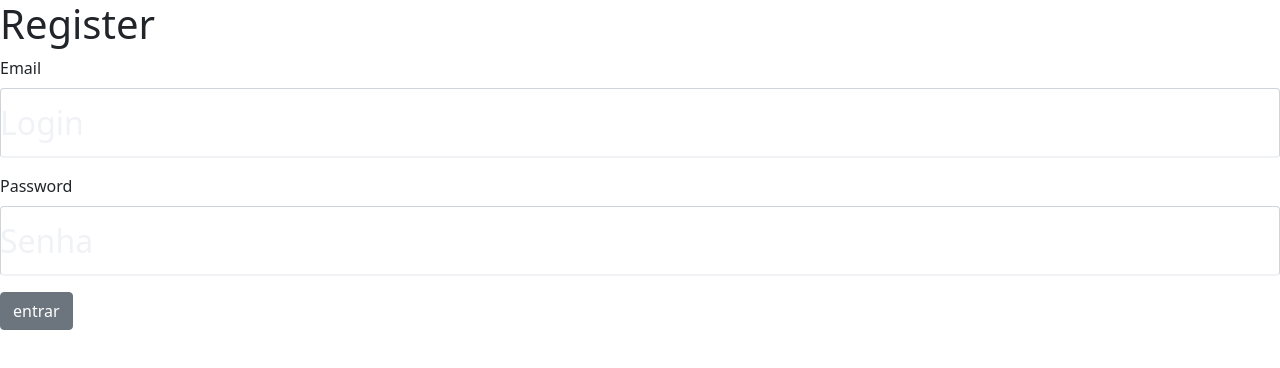
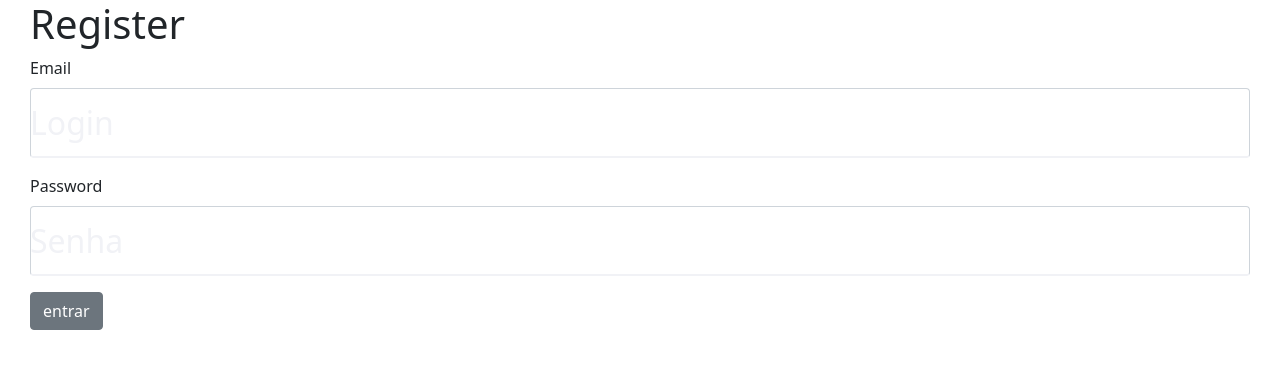
Before and after one commit to lazaropj/rmad_front, a React (Create React App) app: page /register in a window 1280 px wide. Shown: the top 368 px of the page. Built offline with nearby package versions, Linux system fonts and the light colour scheme.

Commit message:
feat: adjustments - layout

```diff
--- a/src/pages/Home/index.tsx
+++ b/src/pages/Home/index.tsx
@@ -3,10 +3,10 @@ import React from 'react';
 import * as Style from './styles';
 
 
-export const Dashboard: React.FC = () => {
+export const Home: React.FC = () => {
   return (
     <Style.Container>
-      <h1>Dashboard</h1>
+      <h1>Home</h1>
     </Style.Container>
   );
 };
--- a/src/pages/Home/styles.ts
+++ b/src/pages/Home/styles.ts
@@ -1,5 +1,5 @@
 import styled from 'styled-components';
 
 export const Container = styled.div`
-  width: 30%;
+  padding: 0 30px;
 `;
--- a/src/pages/MyTravels/styles.ts
+++ b/src/pages/MyTravels/styles.ts
@@ -6,6 +6,8 @@ export const Container = styled.div`
   display: flex;
   flex-wrap: wrap;
   justify-content: space-around;
+
+  padding: 0 30px;
 `;
 
 export const AlertContainer = styled.div``;
--- a/src/pages/Register/styles.ts
+++ b/src/pages/Register/styles.ts
@@ -1,3 +1,5 @@
 import styled from 'styled-components';
 
-export const Container = styled.div``;
+export const Container = styled.div`
+  padding: 0 30px;
+`;
--- a/src/pages/SignIn/styles.ts
+++ b/src/pages/SignIn/styles.ts
@@ -9,6 +9,8 @@ export const Container = styled.div`
 
   height: 100vh;
   background: url(${bgImg}) no-repeat center center fixed;
+
+  padding: 0 30px;
 
   &:before {
     content: '';
```
